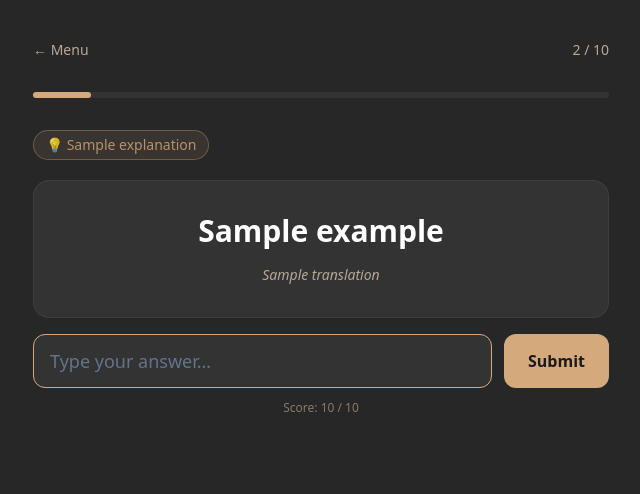
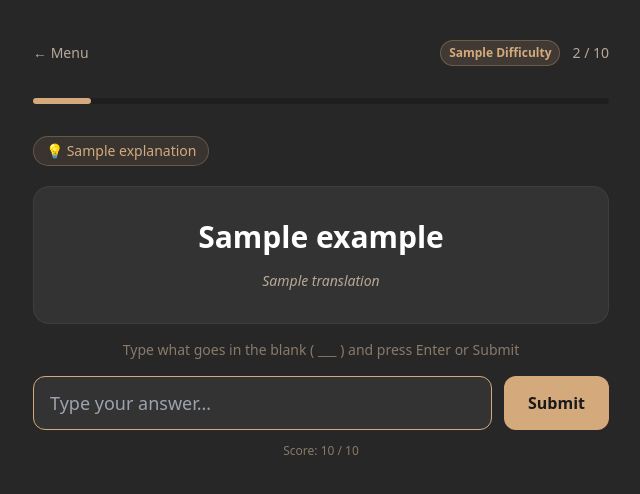
Before and after one commit to Aeontonn/Korean_Learning_App, a Flask app: template templates/grammar/question.html in a window 1280 px wide. Shown: the part 65-559 px from the top of the page, without its empty margins (319-959 px from the left). Run offline with Flask 3, Linux system fonts and the light colour scheme; the template is opened without the code that fills it: most values are stand-ins (such as "Sample title", 1, 10 or a date in 2020); some libraries are stand-ins or nearby versions.

Commit message:
Fix grammar mode session overflow, button bug, and difficulty display
- Fix root cause of grammar bugs: full pattern dicts were being stored in the
  Flask session cookie, pushing past the 4KB limit and silently losing all data.
  Now stores only shuffled indices + difficulty, looks up patterns server-side.
- Fix Submit→Next button never changing appearance: classList.replace was targeting
  classes that the linter had renamed. Now uses inline styles directly.
- Add Enter key shortcut to grammar submit/next (matches quiz behaviour)
- Add difficulty badge to grammar question header so it's clear what level you're on
- Add progress bar to grammar questions
- Add subtle hint text explaining the ___ blank format
- Pass difficulty through to results page

Co-Authored-By: Claude Sonnet 4.6 <noreply@anthropic.com>

```diff
--- a/static/js/grammar.js
+++ b/static/js/grammar.js
@@ -2,7 +2,7 @@ let answered = false;
 
 async function handleSubmit() {
     if (answered) {
-        // In "next" mode — go to next question
+        // Button is in "Next" mode — advance to next question
         const res = await fetch('/grammar/next', {method: 'POST'});
         const data = await res.json();
         window.location.href = data.redirect_url;
@@ -35,11 +35,17 @@ async function handleSubmit() {
         feedback.className = 'text-center font-semibold mb-4 text-red-400';
     }
 
+    // Switch button to "Next" state using inline styles so theme overrides can't interfere
     const btn = document.getElementById('action-btn');
     btn.textContent = 'Next →';
-    btn.classList.replace('bg-indigo-600', 'bg-slate-600');
-    btn.classList.replace('hover:bg-indigo-500', 'hover:bg-slate-500');
+    btn.style.backgroundColor = '#3d3d3d';
+    btn.style.color = '#f0ebe3';
 }
+
+// Keyboard shortcut: Enter submits or advances
+document.addEventListener('keydown', function(e) {
+    if (e.key === 'Enter') handleSubmit();
+});
 
 // Focus input on load
 document.addEventListener('DOMContentLoaded', () => {
--- a/templates/grammar/question.html
+++ b/templates/grammar/question.html
@@ -1,64 +1,67 @@
-{% extends "base.html" %} {% block title %}Grammar — Question {{ index + 1 }}{%
-endblock %} {% block content %}
+{% extends "base.html" %}
+{% block title %}Grammar — Question {{ index + 1 }}{% endblock %}
+{% block content %}
 <div class="max-w-xl mx-auto">
+
     <!-- Header -->
     <div class="flex items-center justify-between mb-8">
-    <a
-      href="/"
-      class="text-slate-400 hover:text-white text-sm transition-colors"
-      >← Menu</a
-    >
+        <a href="/" class="text-slate-400 hover:text-white text-sm transition-colors">← Menu</a>
+        <div class="flex items-center gap-3">
+            <span class="text-xs font-semibold px-2 py-1 rounded-full capitalize"
+                  style="background-color:rgba(212,170,125,0.15); color:#D4AA7D; border:1px solid rgba(212,170,125,0.3);">
+                {{ difficulty }}
+            </span>
             <span class="text-slate-400 text-sm">{{ index + 1 }} / {{ total }}</span>
+        </div>
     </div>
 
     <!-- Progress bar -->
-  <div class="w-full bg-slate-800 rounded-full h-1.5 mb-8">
-    <div
-      class="bg-accent h-1.5 rounded-full"
-      style="width: {{ (index / total * 100)|round }}%"
-    ></div>
+    <div class="w-full rounded-full h-1.5 mb-8" style="background-color:#1e1e1e;">
+        <div class="h-1.5 rounded-full transition-all" style="width: {{ (index / total * 100)|round }}%; background-color:#D4AA7D;"></div>
     </div>
 
     <!-- Hint badge -->
-  <div
-    class="inline-block bg-accent/10 border border-accent/30 text-accent/80 text-sm px-3 py-1 rounded-full mb-5"
-  >
+    <div class="inline-block text-sm px-3 py-1 rounded-full mb-5"
+         style="background-color:rgba(212,170,125,0.1); border:1px solid rgba(212,170,125,0.3); color:#D4AA7D;">
         💡 {{ pattern.explanation }}
     </div>
 
     <!-- Example sentence -->
-  <div
-    class="bg-slate-800 border border-slate-700/50 rounded-2xl p-8 mb-4 text-center"
-  >
+    <div class="rounded-2xl p-8 mb-4 text-center" style="background-color:#333333; border:1px solid rgba(74,74,74,0.5);">
         <div class="text-3xl font-bold text-white mb-4">{{ pattern.example }}</div>
-    <div class="text-slate-400 text-sm italic">{{ pattern.translation }}</div>
+        <div class="text-sm italic" style="color:#b8a898;">{{ pattern.translation }}</div>
     </div>
+
+    <!-- What to fill in hint -->
+    <p class="text-center text-sm mb-4" style="color:#8a7a6a;">
+        Type what goes in the blank ( ___ ) and press Enter or Submit
+    </p>
 
     <!-- Feedback -->
     <div id="feedback" class="hidden text-center font-semibold mb-4"></div>
 
     <!-- Input area -->
     <div class="flex gap-3">
-    <input
-      id="answer-input"
-      type="text"
+        <input id="answer-input" type="text"
             placeholder="Type your answer…"
-      class="flex-1 bg-slate-800 border border-slate-700 text-white placeholder-slate-500 rounded-xl px-4 py-3 text-lg focus:outline-none focus:border-accent transition-colors"
-      onkeydown="if (event.key === 'Enter') handleSubmit();"
-    />
-    <button
-      id="action-btn"
-      onclick="handleSubmit()"
-      class="bg-accent hover:bg-accent-hover text-white font-semibold px-6 py-3 rounded-xl transition-colors whitespace-nowrap"
-    >
+            class="flex-1 text-white text-lg rounded-xl px-4 py-3 focus:outline-none transition-colors"
+            style="background-color:#333333; border:1px solid #4a4a4a; color:#f0ebe3;"
+            onfocus="this.style.borderColor='#D4AA7D'"
+            onblur="this.style.borderColor='#4a4a4a'">
+        <button id="action-btn" onclick="handleSubmit()"
+            class="font-semibold px-6 py-3 rounded-xl transition-colors whitespace-nowrap"
+            style="background-color:#D4AA7D; color:#1a1a1a;">
             Submit
         </button>
     </div>
 
-  <div class="text-slate-500 text-xs mt-3 text-center">
+    <div class="text-center mt-3" style="color:#8a7a6a; font-size:12px;">
         Score: {{ score }} / {{ total }}
     </div>
+
 </div>
-{% endblock %} {% block scripts %}
+{% endblock %}
+
+{% block scripts %}
 <script src="/static/js/grammar.js"></script>
 {% endblock %}
```
Also changed, not shown: routes/grammar.py (+44 -15 lines). Lines whose indentation alone changed are shown as unchanged.
